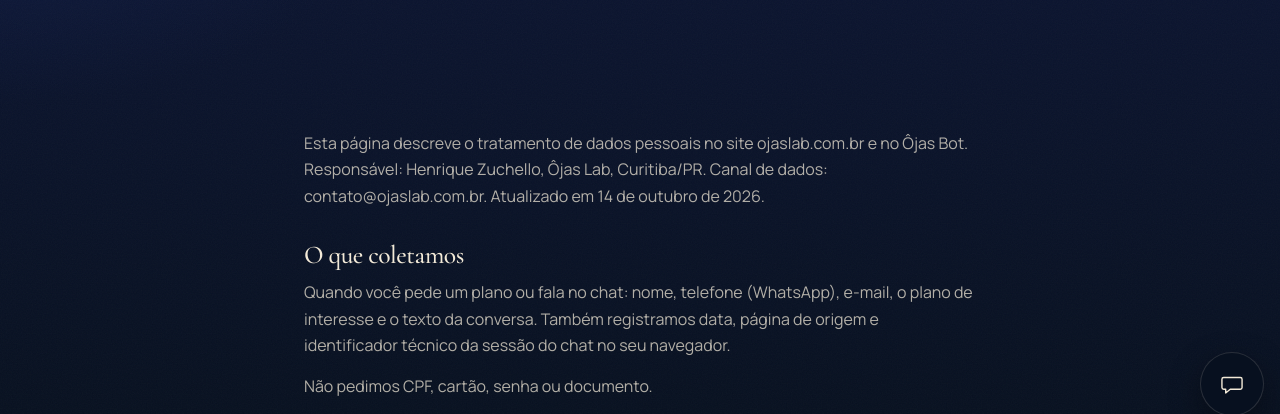
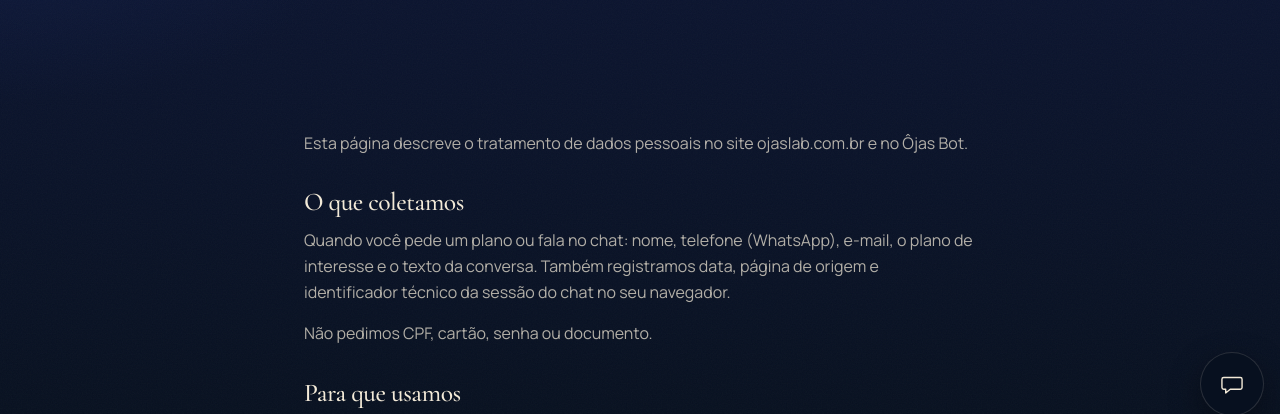
Before and after one commit to Hzuchello/ojas-lab, a plain HTML site: page privacidade.html in a window 1280 px wide. Shown: the part 368-782 px from the top of the page. Drawn offline with nearby package versions, Linux system fonts and the light colour scheme.

Commit message:
Simplify privacy policy description
Removed specific contact information and update date from privacy policy.

```diff
--- a/privacidade.html
+++ b/privacidade.html
@@ -39,7 +39,7 @@
   </section>
 
   <section class="wrap legal">
-    <p>Esta página descreve o tratamento de dados pessoais no site ojaslab.com.br e no Ôjas Bot. Responsável: Henrique Zuchello, Ôjas Lab, Curitiba/PR. Canal de dados: contato@ojaslab.com.br. Atualizado em 14 de outubro de 2026.</p>
+    <p>Esta página descreve o tratamento de dados pessoais no site ojaslab.com.br e no Ôjas Bot.</p>
 
     <h2>O que coletamos</h2>
     <p>Quando você pede um plano ou fala no chat: nome, telefone (WhatsApp), e-mail, o plano de interesse e o texto da conversa. Também registramos data, página de origem e identificador técnico da sessão do chat no seu navegador.</p>
```
